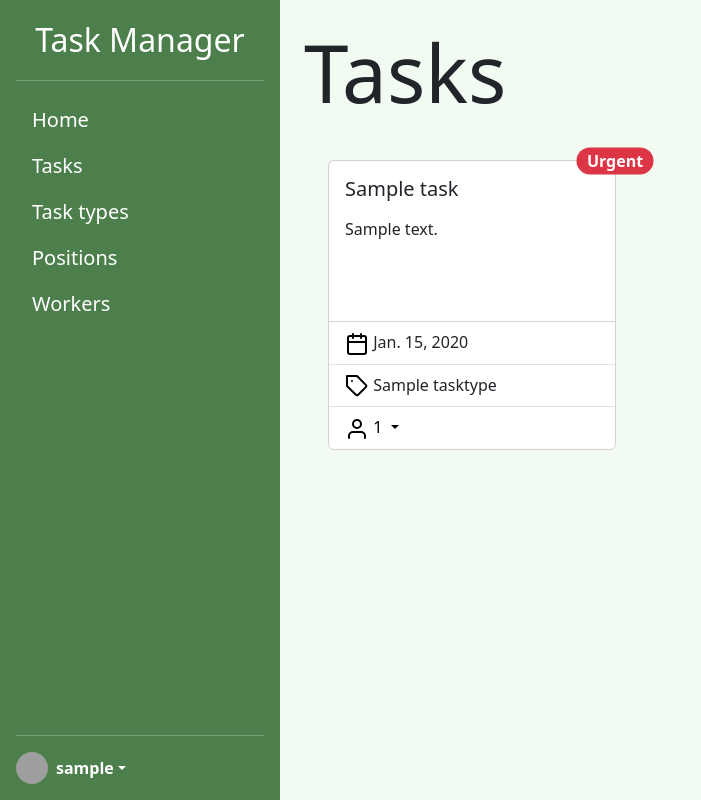
After one commit to rinotokun/task-manager, a Django app: page /tasks/ in a window 1280 px wide. The commit adds this page. Shown: the whole page, without its empty margins (0-701 px from the left). Run offline with Django 5.2, Linux system fonts and the light colour scheme; a user stored in the database is signed in; tables that the repository leaves empty hold one stand-in row (values such as "Sample post"); grey boxes are pictures that could not be loaded.

Commit message:
Add tasks list page

```diff
--- a/static/css/styles.css
+++ b/static/css/styles.css
@@ -102,3 +102,15 @@ body {
 .table-bg-color {
     --bs-table-bg: transparent;
 }
+
+.card-body {
+    min-height: 160px;
+    max-height: 160px;
+}
+
+.dropdown-worker {
+    border: none;
+    margin: 0;
+    padding: 0;
+    background-color: transparent;
+}
--- a/task_manager/models.py
+++ b/task_manager/models.py
@@ -63,6 +63,15 @@ class Task(models.Model):
         blank=True
     )
 
+    def priority_color(self):
+        priority_color_map = {
+            "Urgent": "danger",
+            "High": "warning",
+            "Medium": "info",
+            "Low": "secondary",
+        }
+        return priority_color_map.get(self.priority, "secondary")
+
     class Meta:
         ordering = ["-deadline"]
 
--- a/task_manager/urls.py
+++ b/task_manager/urls.py
@@ -2,6 +2,7 @@ from django.urls import path
 
 from .views import (
     index,
+    TaskListView,
     TaskTypeListView,
     TaskTypeCreateView,
     TaskTypeDeleteView,
@@ -13,6 +14,7 @@ from .views import (
 
 urlpatterns = [
     path("", index, name="index"),
+    path("tasks/", TaskListView.as_view(), name="task-list"),
     path("task-types/", TaskTypeListView.as_view(), name="tasktype-list"),
     path(
         "task-types/create/",
--- a/task_manager/views.py
+++ b/task_manager/views.py
@@ -20,6 +20,17 @@ def index(request):
         "task_manager/index.html",
         context=context
     )
+
+
+class TaskListView(LoginRequiredMixin, generic.ListView):
+    model = Task
+    paginate_by = 5
+
+    def get_queryset(self):
+        queryset = Task.objects.select_related(
+            "task_type"
+        ).prefetch_related("assignees")
+        return queryset
 
 
 class TaskTypeListView(LoginRequiredMixin, generic.ListView):
--- a/templates/includes/sidebar.html
+++ b/templates/includes/sidebar.html
@@ -8,7 +8,7 @@
         </a>
       </li>
       <li>
-        <a href="#" class="nav-link-active fs-5 nav-link text-white">
+        <a href="{% url 'task_manager:task-list' %}" class="nav-link-active fs-5 nav-link text-white">
           Tasks
         </a>
       </li>
--- /dev/null
+++ b/templates/task_manager/task_list.html
@@ -0,0 +1,46 @@
+{% extends "base.html" %}
+{% load static %}
+
+{% block content %}
+  <p class="display-1">Tasks</p>
+  {% if task_list %}
+    {% for task in task_list %}
+      <div class="card m-4" style="width: 18rem; display: inline-block;">
+        <div class="card-body">
+          <h5 class="card-title">
+            {{ task.name }}
+          </h5>
+          <span class="position-absolute top-0 start-100 translate-middle badge rounded-pill text-bg-{{ task.priority_color }} fs-6">
+            {{ task.priority }}
+          </span>
+          <p class="card-text mt-3">{{ task.description }}</p>
+        </div>
+        <ul class="list-group list-group-flush">
+          <li class="list-group-item">
+            <img src="{% static 'images/calendar.svg' %}" alt="">
+            {{ task.deadline }}
+          </li>
+          <li class="list-group-item">
+            <img src="{% static 'images/tag.svg' %}" alt="">
+            {{ task.task_type }}
+          </li>
+          <li class="list-group-item">
+            <div class="dropdown">
+              <button class="dropdown-worker dropdown-toggle" data-bs-toggle="dropdown" aria-expanded="false">
+                <img src="{% static 'images/user.svg' %}" alt="">
+                {{ task.assignees.count }}
+              </button>
+              <ul class="dropdown-menu">
+                {% for worker in task.assignees.all %}
+                  <li><a href="#" class="dropdown-item">{{ worker }}</a></li>
+                {% endfor %}
+              </ul>
+            </div>
+          </li>
+        </ul>
+      </div>
+    {% endfor %}
+  {% else %}
+    <p>There are currently no tasks.</p>
+  {% endif %}
+{% endblock content %}
```
Also changed, not shown: static/images/calendar.svg (added), static/images/tag.svg (added), static/images/user.svg (added).
